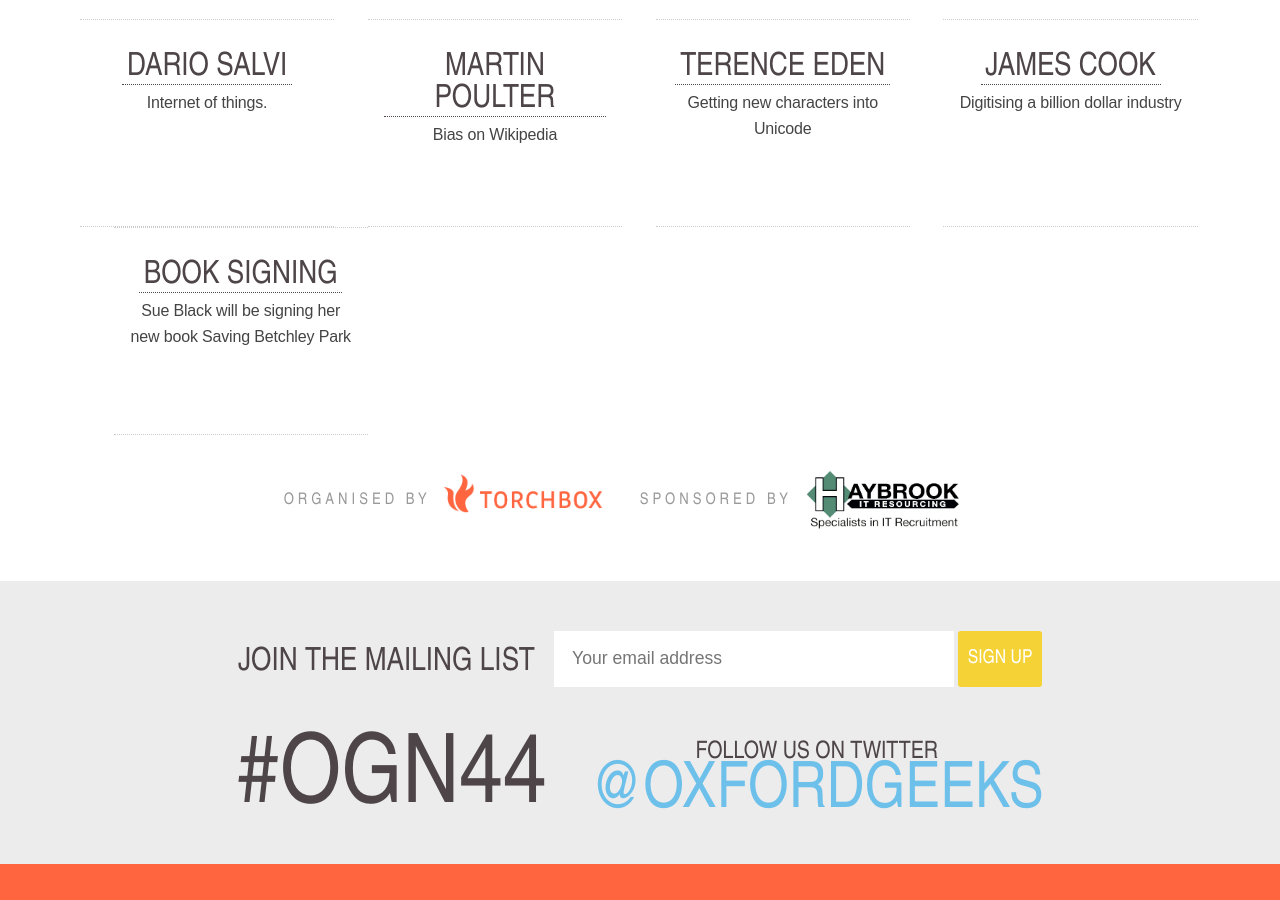
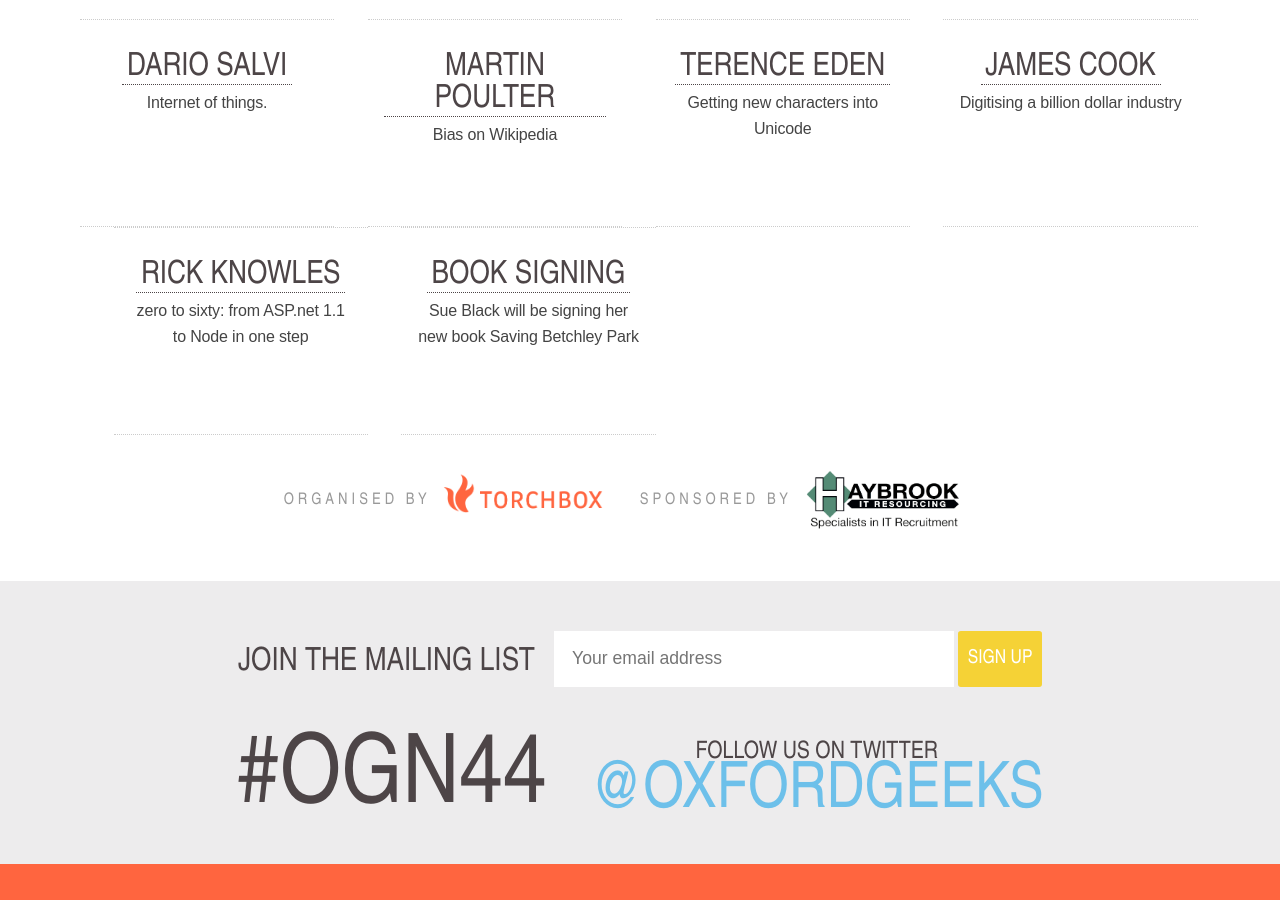
Before and after one commit to torchbox/ogn, a Jekyll site: the page built from _posts/2016-01-27-ogn44.markdown, in a window 1280 px wide and 900 px high, scrolled down 861 px. Built offline with Jekyll 4.4.1, drawn with Linux system fonts in a browser that asks for light colours; nearby versions of some CDN libraries; Markdown is read by kramdown in place of the engine named in the settings.

Commit message:
adding Rick

```diff
--- a/_posts/2016-01-27-ogn44.markdown
+++ b/_posts/2016-01-27-ogn44.markdown
@@ -66,6 +66,10 @@
         <p>Digitising a billion dollar industry</p>
     </li>
     <li itemprop="performer" itemscope="itemscope" itemtype="http://schema.org/Person">
+        <a href="http://www.doctors.net.uk/" itemprop="url"><h2 itemprop="name">Rick Knowles</h2></a>
+        <p>zero to sixty: from ASP.net 1.1 to Node in one step </p>
+    </li>
+    <li itemprop="performer" itemscope="itemscope" itemtype="http://schema.org/Person">
         <a href="https://unbound.co.uk/books/saving-bletchley-park" itemprop="url"><h2 itemprop="name">Book signing</h2></a>
         <p>Sue Black will be signing her new book Saving Betchley Park</p>
     </li>
```
